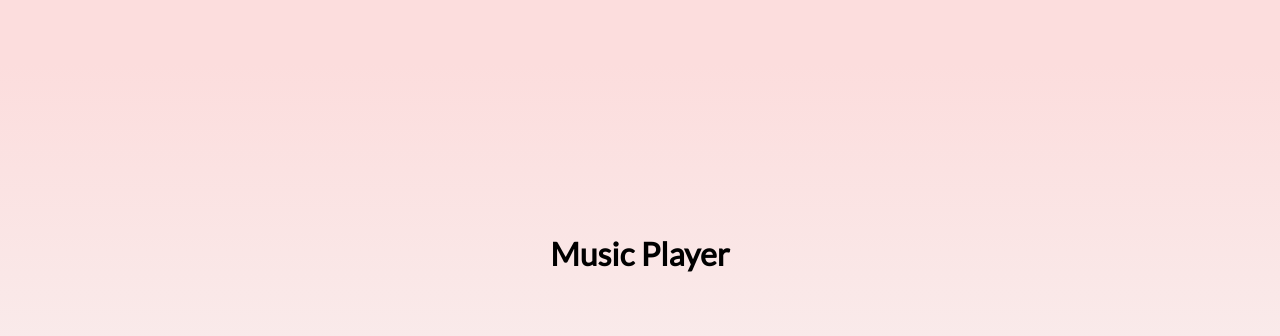
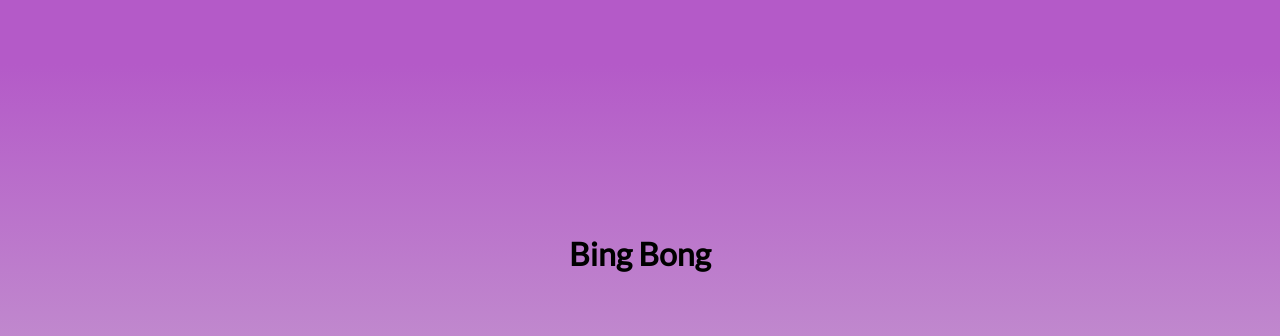
Before and after one commit to CamLukePell/CamLukePell.github.io, a plain HTML site: page index.html in a window 1280 px wide. Shown: the top 336 px of the page. Drawn offline with Linux system fonts and the light colour scheme.

Commit message:
BingBong

```diff
--- a/index.html
+++ b/index.html
@@ -10,10 +10,10 @@
     />
     <link rel="stylesheet" href="style.css" />
     <link rel="icon" type="image/png" href="images/workout.png"/>
-    <title>Workout Music</title>
+    <title>Testing</title>
   </head>
   <body>
-    <h1>Music Player</h1>
+    <h1>Bing Bong</h1>
 
     <div class="music-container" id="music-container">
       <div class="music-info">
--- a/style.css
+++ b/style.css
@@ -7,8 +7,8 @@
 body {
   background-image: linear-gradient(
     0deg,
-    rgba(247, 247, 247, 1) 23.8%,
-    rgba(252, 221, 221, 1) 92%
+    rgba(204, 182, 211, 1) 23.8%,
+    rgba(180, 90, 200, 1) 92%
   );
   height: 100vh;
   display: flex;
```
Also changed, not shown: images/workout.jpg.
